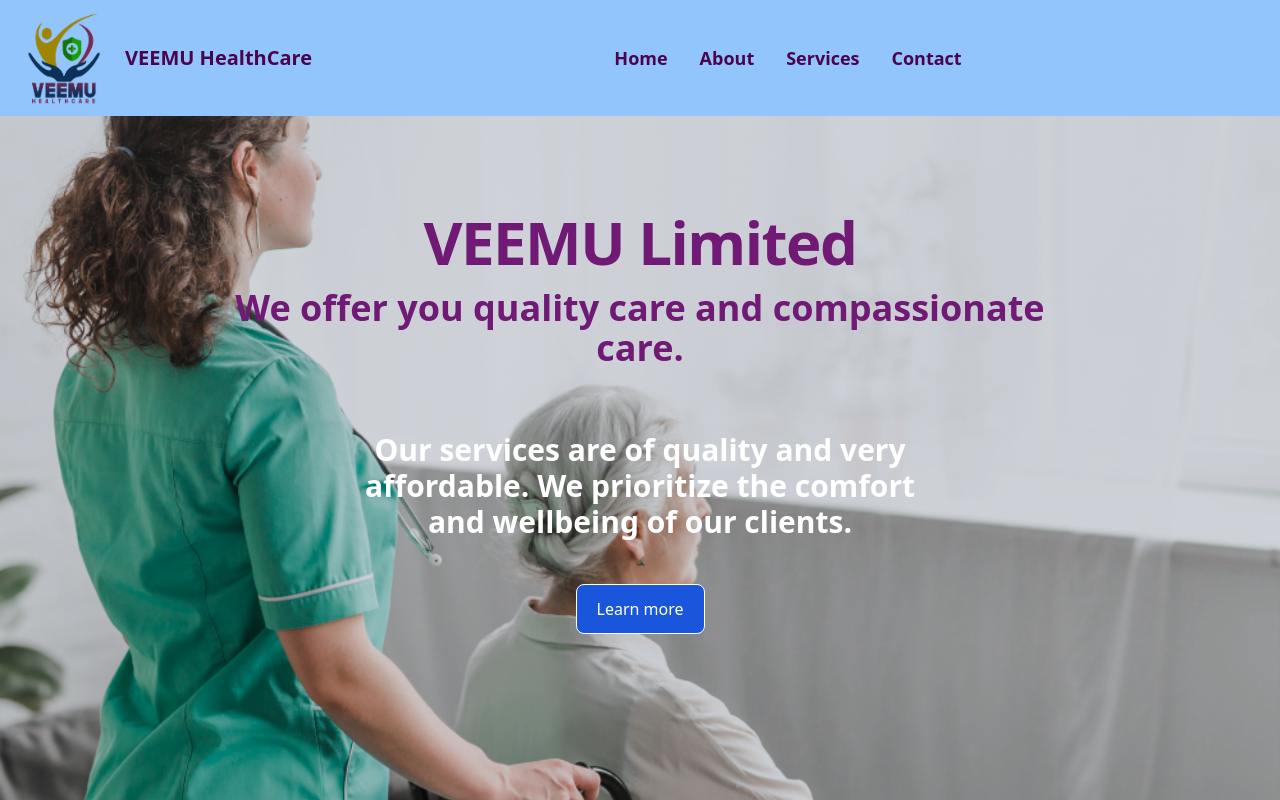
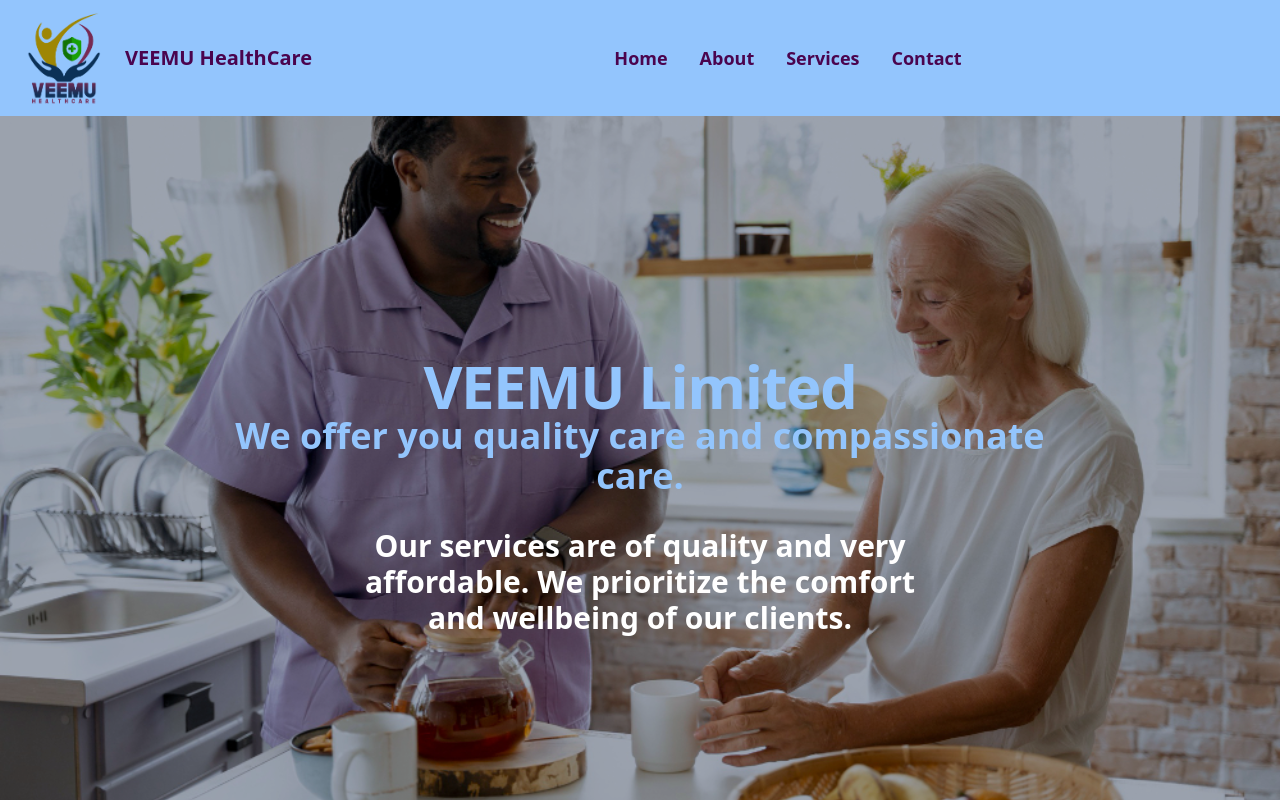
Before and after one commit to rufaro-13/veemu, a React (Create React App) app: page / in a window 1280 px wide. Shown: the top 800 px of the page. Built offline with nearby package versions, Linux system fonts and the light colour scheme.

Commit message:
home page/hero

```diff
--- a/src/pages/Home.js
+++ b/src/pages/Home.js
@@ -10,11 +10,11 @@
 function Home() {
   return (
     <div>
-
-        <section class=" bg-cover bg-center h-screen  bg-no-repeat bg-hero_pattern bg-gray-300 bg-blend-multiply ">
-            <div class="px-4 mx-auto max-w-screen-xl text-center  py-24 lg:py-34">
-            <h1 class="mb-4 text-4xl font-extrabold  tracking-tight leading-none text-fuchsia-900 md:text-5xl lg:text-6xl">VEEMU Limited</h1>
-                <p class="mb-8 text-2xl font-bold text-fuchsia-900 lg:text-fuchsia-900  lg:text-4xl sm:px-16 lg:px-48">
+       <section>
+        <section class=" bg-cover pt-20 bg-center bg-no-repeat bg-hero_pattern bg-gray-400 bg-blend-multiply ">
+            <div class="px-4 mx-auto max-w-screen-xl text-center  py-24 lg:py-40">
+            <h1 class=" text-4xl font-extrabold  tracking-tight leading-none text-navcolour md:text-5xl lg:text-6xl">VEEMU Limited</h1>
+                <p class=" text-2xl font-bold text-navcolour lg:text-navcolour  lg:text-4xl sm:px-16 lg:px-48">
                 We offer you quality care and compassionate care.
 
                 </p>
@@ -25,12 +25,7 @@
                    </p>
                 </div>
 
-                <div class="flex flex-col  space-y-4 sm:flex-row pt-8 sm:justify-center sm:space-y-0 sm:space-x-4">
 
-                <Link to="services" class="inline-flex justify-center bg-blue-700  hover:text-gray-900 items-center py-3 px-5 text-base font-medium text-center text-white rounded-lg border border-white hover:bg-gray-100 focus:ring-4 focus:ring-gray-400">
-                Learn more
-            </Link>
-        </div>
             </div>
         </section>
 
@@ -143,7 +138,7 @@
             </div>
 
         </section>
-
+</section>
     </div>
   )
 }
--- a/tailwind.config.js
+++ b/tailwind.config.js
@@ -15,7 +15,7 @@
       },
 
       backgroundImage: {
-        'hero_pattern': "url('/src/images/side-view-nurse-pushing-disabled-patient-wheel-chair.jpg')",
+        'hero_pattern': "url('/src/images/african-social-worker-helping-senior-woman.jpg')",
         'team_work':"url('/src/images/older-man-wheelchair-smiles-nurse-assistant-she-hands-him-glass-water.jpg')",
 
       },
```
